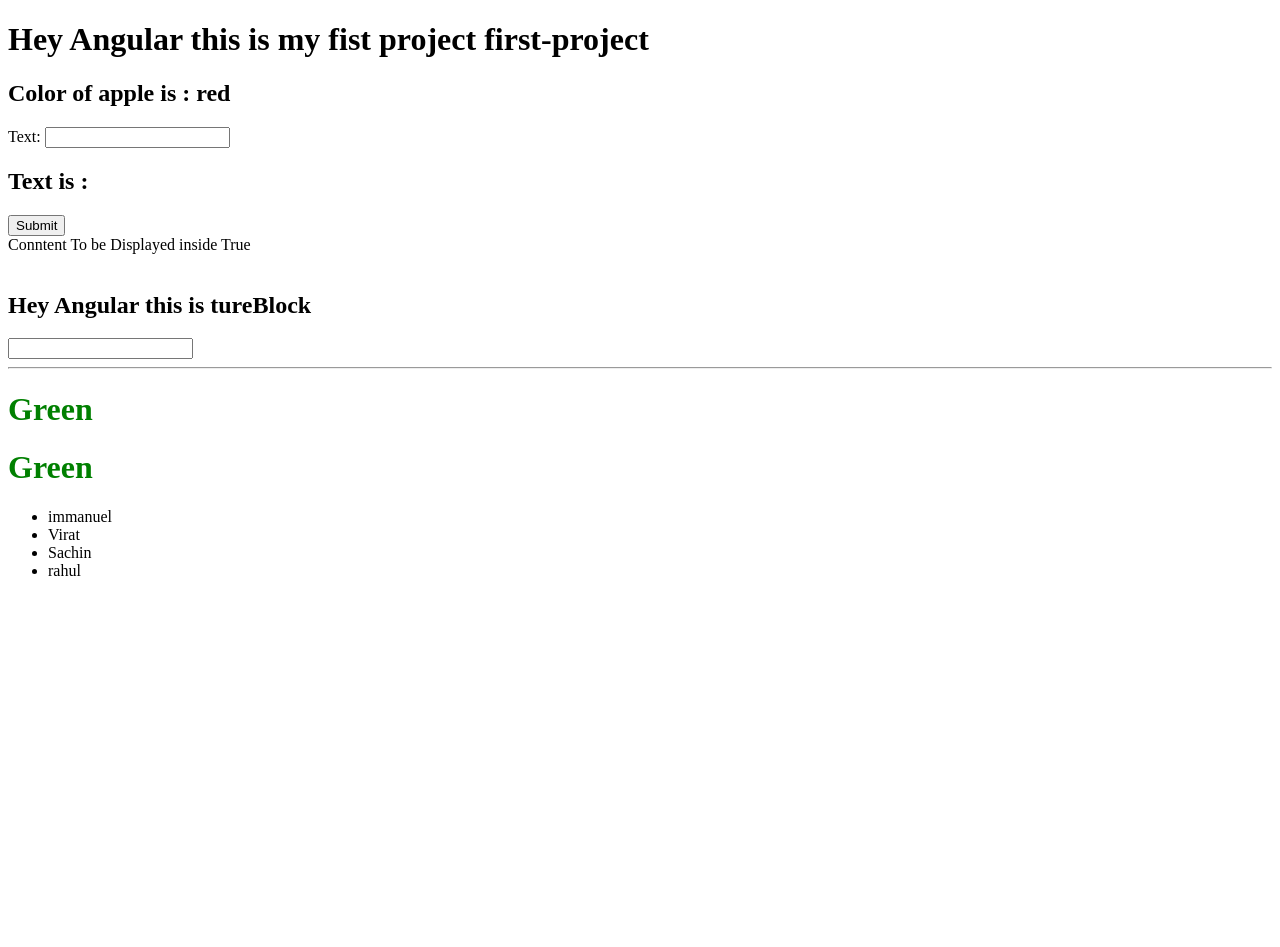
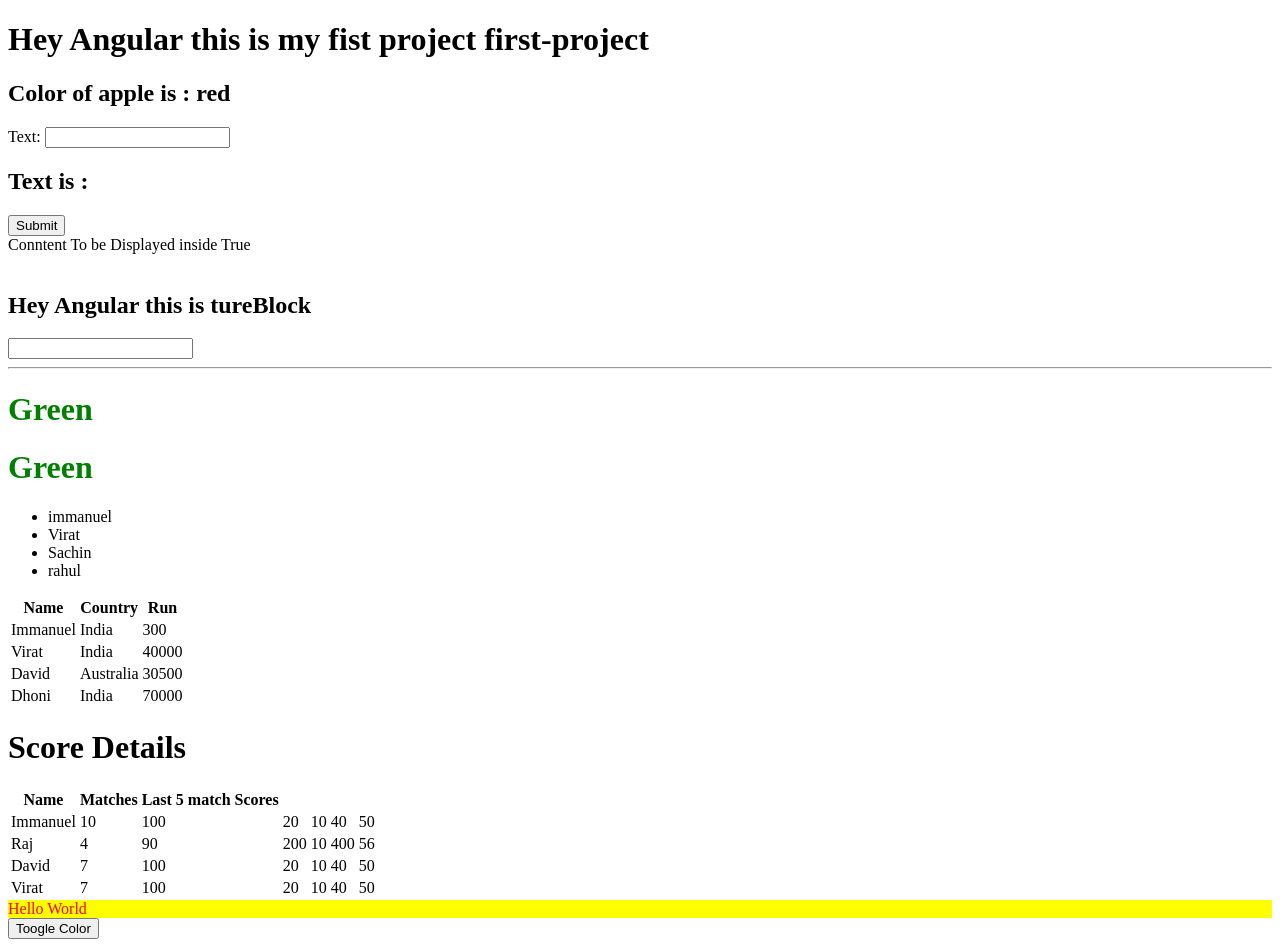
Before and after one commit to immanuel-23/Angular, an Angular app in the folder first-project/: page / in a window 1280 px wide. Before the commit the page ends 800 px from the top, so only its background shows below. Built offline with nearby package versions, Linux system fonts and the light colour scheme.

Commit message:
style binding

```diff
--- a/first-project/src/app/app.component.html
+++ b/first-project/src/app/app.component.html
@@ -65,3 +65,36 @@
 <ul>
     <li *ngFor="let player of players">{{player}}</li>
 </ul>
+
+<!-- ngfor to print array of objects -->
+
+<table style="border:1px;">
+    <tr>
+      <th>Name</th>
+      <th>Country</th>
+      <th>Run</th>
+    </tr>
+    <tr *ngFor="let player of batsman">
+        <td>{{player.name}}</td>
+        <td>{{player.country}}</td>
+        <td>{{player.runs}}</td>
+      </tr>
+</table>
+<h1>Score Details</h1>
+<table style="border:1px;">
+    <tr>
+      <th>Name</th>
+      <th>Matches</th>
+      <th>Last 5 match Scores</th>
+    </tr>
+    <tr *ngFor="let score of scoreDetails">
+        <td>{{score.name}}</td>
+        <td>{{score.matchs}}</td>
+        <!--<td>{{score.lastFiveScore}}</td> -->
+        <td *ngFor="let last5score of score.lastFiveScore">{{last5score}}</td>
+      </tr>
+</table>
+<!-- Toogle Color -->
+
+<div [style.color]="fontColor"[style.backgroundColor]="bgColor">Hello World</div>
+<button (click)="toogleColor()">Toogle Color</button>
--- a/first-project/src/app/app.component.ts
+++ b/first-project/src/app/app.component.ts
@@ -25,7 +25,34 @@
   }
   show:boolean=true;
   players=["immanuel","Virat","Sachin","rahul"]
+  batsman=[
+    {name:"Immanuel",country:"India",runs:"300"},
+    {name:"Virat",country:"India",runs:"40000"},
+    {name:"David",country:"Australia",runs:"30500"},
+    {name:"Dhoni",country:"India",runs:"70000"}
 
+  ]
+
+  scoreDetails=[
+    {name:'Immanuel',matchs:10,lastFiveScore:[100,20,10,40,50]},
+    {name:'Raj',matchs:4,lastFiveScore:[90,200,10,400,56]},
+    {name:'David',matchs:7,lastFiveScore:[100,20,10,40,50]},
+    {name:'Virat',matchs:7,lastFiveScore:[100,20,10,40,50]}
+
+  ]
+
+  fontColor:string='red';
+  bgColor:string='yellow';
+
+  toogleColor(){
+    if(this.fontColor=="red"){
+      this.bgColor='red';
+      this.fontColor='yellow'
+    }else{
+      this.fontColor='red';
+    this.bgColor='yellow';
+    }
+  }
 
 }
 // this is a class file
```
